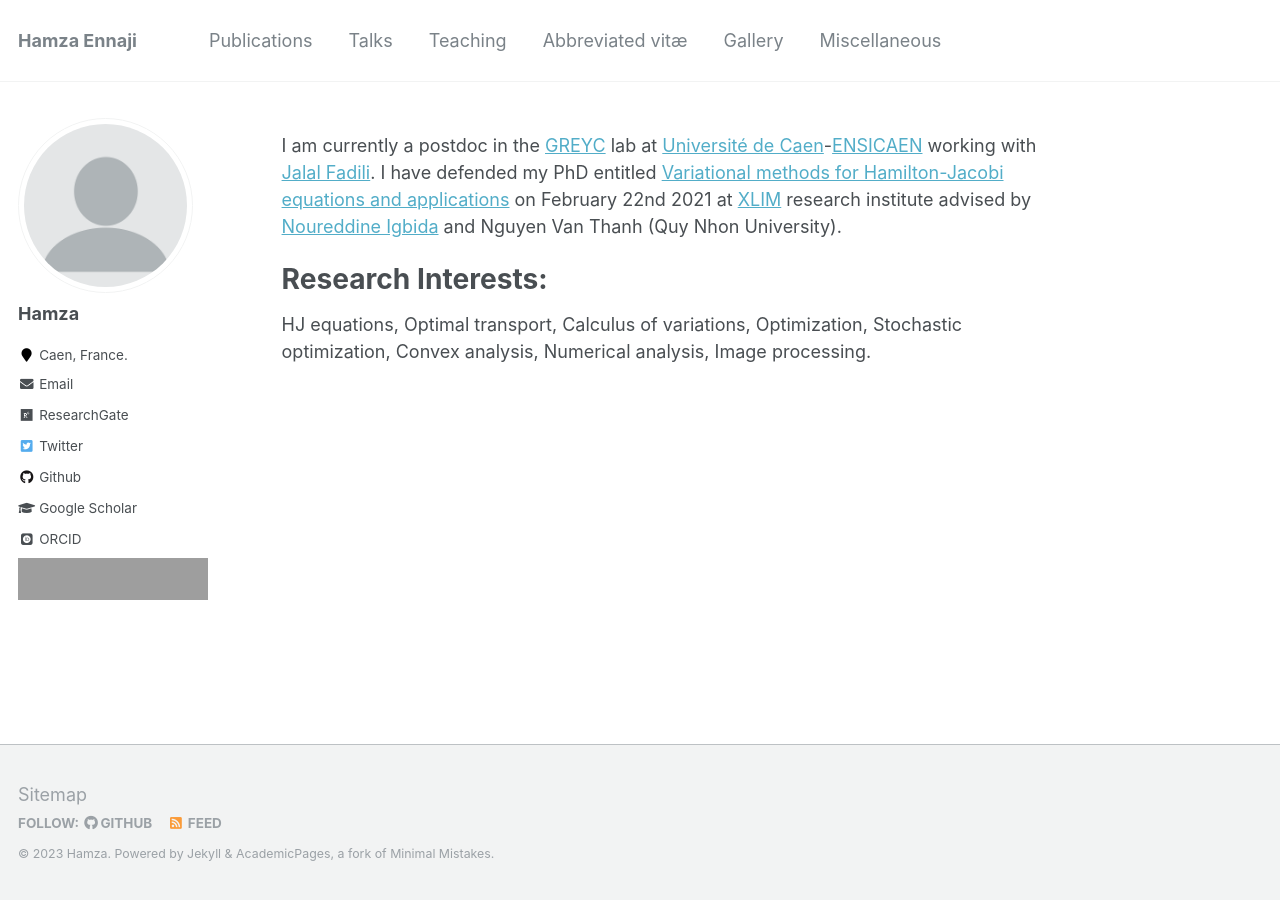
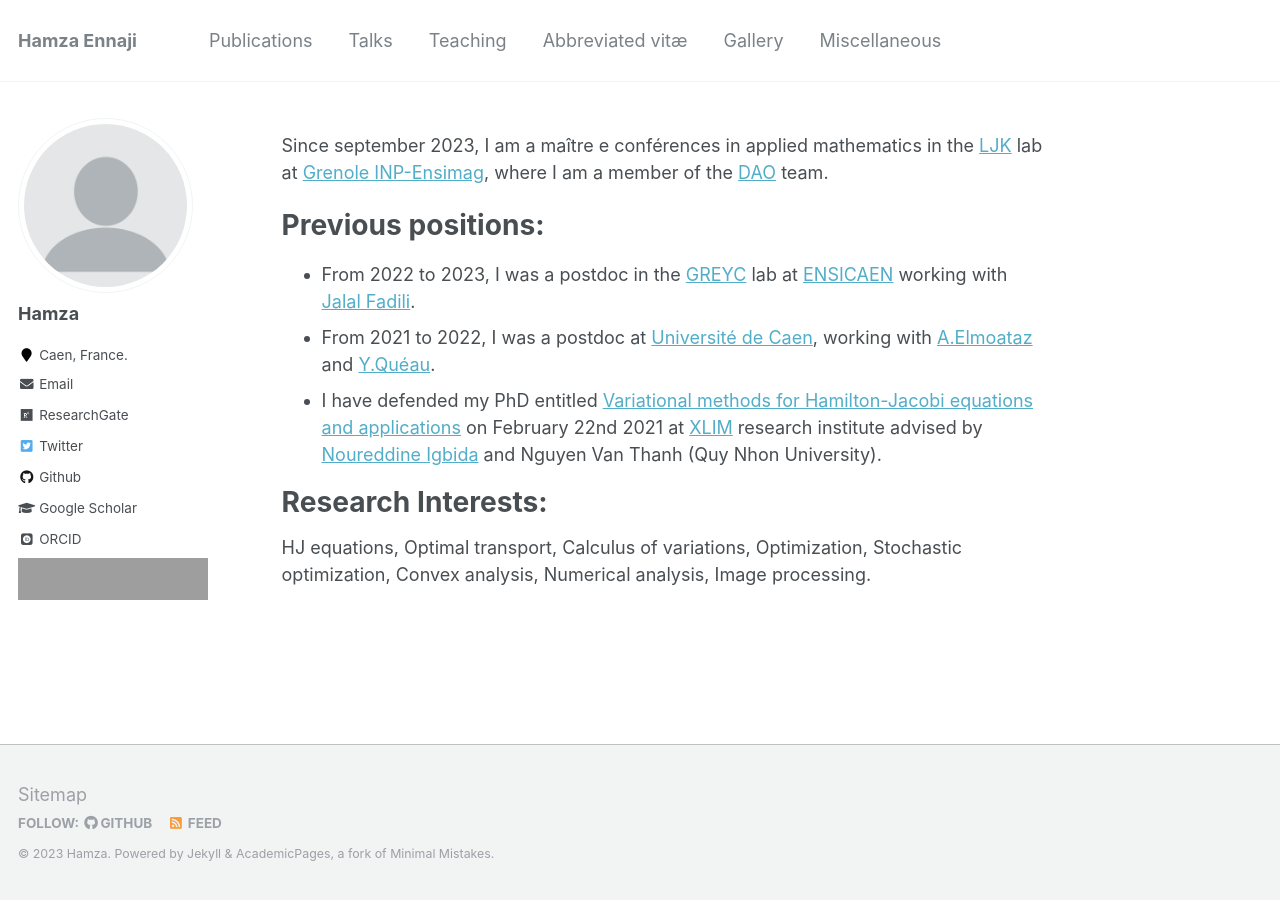
Before and after one commit to enhamza/enhamza.github.io, a Jekyll site: the page built from _pages/about.md, in a window 1280 px wide. Built offline with Jekyll 4.4.1, drawn with Linux system fonts in a browser that asks for light colours; some web fonts are replaced; grey boxes are pictures that could not be loaded.

Commit message:
Update about.md

```diff
--- a/_pages/about.md
+++ b/_pages/about.md
@@ -8,8 +8,13 @@ redirect_from:
   - /about.html
 ---
 
-I am currently a postdoc in the [GREYC](https://www.greyc.fr/) lab at [Université de Caen](https://www.unicaen.fr/)-[ENSICAEN](https://www.ensicaen.fr/) working with [Jalal Fadili](https://fadili.users.greyc.fr/).
-I have defended my PhD entitled [Variational methods for Hamilton-Jacobi equations and applications](https://hal.archives-ouvertes.fr/tel-03161446) on February 22nd 2021 at [XLIM](https://www.xlim.fr/) research institute advised by [Noureddine Igbida](https://www.unilim.fr/pages_perso/noureddine.igbida/) and Nguyen Van Thanh (Quy Nhon University).
+Since september 2023, I am a maître e conférences in applied mathematics in the [LJK](https://www-ljk.imag.fr) lab at [Grenole INP-Ensimag](https://ensimag.grenoble-inp.fr/), where I am a member of the [DAO](https://dao-ljk.imag.fr/) team.
+
+Previous positions:
+=================
+* From 2022 to 2023, I was a postdoc in the [GREYC](https://www.greyc.fr/) lab at [ENSICAEN](https://www.ensicaen.fr/) working with [Jalal Fadili](https://fadili.users.greyc.fr/).
+* From 2021 to 2022, I was a postdoc at [Université de Caen](https://www.unicaen.fr/), working with [A.Elmoataz](https://elmoatazbill.users.greyc.fr/index.html) and [Y.Quéau](https://sites.google.com/view/yvainqueau).
+* I have defended my PhD entitled [Variational methods for Hamilton-Jacobi equations and applications](https://hal.archives-ouvertes.fr/tel-03161446) on February 22nd 2021 at [XLIM](https://www.xlim.fr/) research institute advised by [Noureddine Igbida](https://www.unilim.fr/pages_perso/noureddine.igbida/) and Nguyen Van Thanh (Quy Nhon University).
 
 Research Interests:
 ======
```
